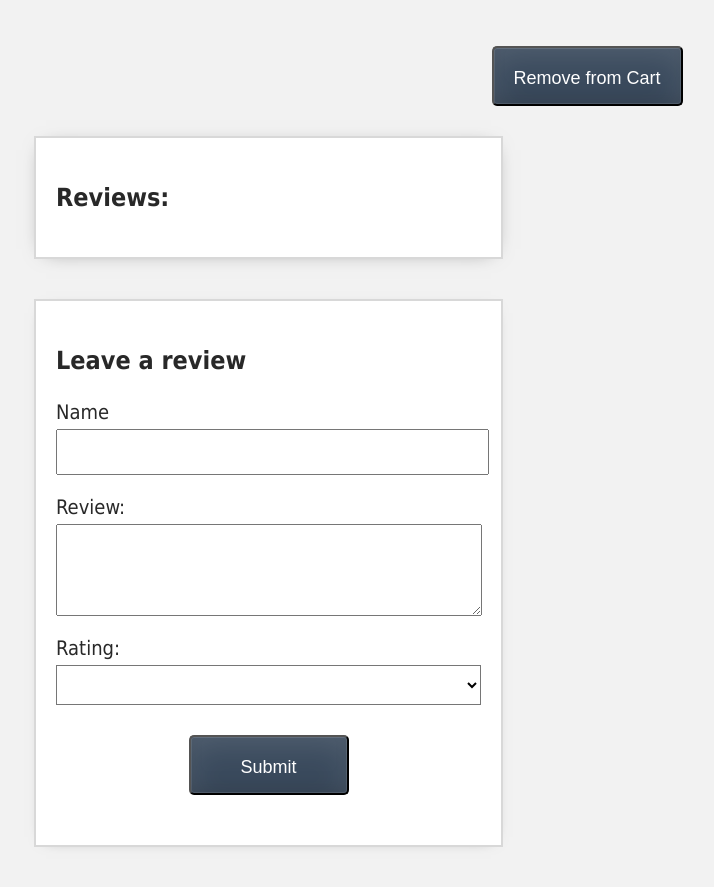
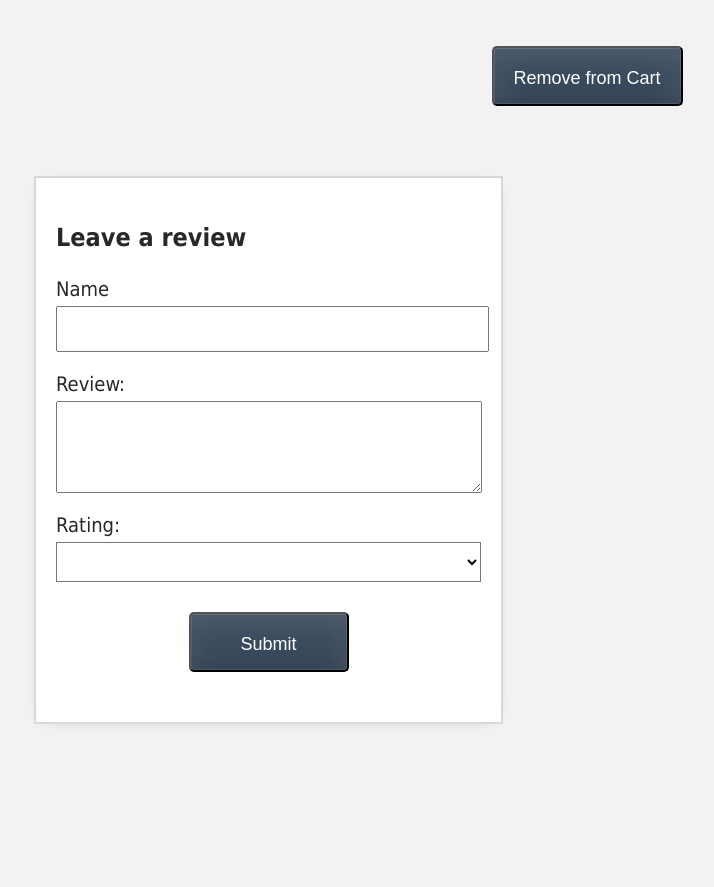
Before and after one commit to myronschippers/challenge-worksheet, a Vue app: page / in a window 1280 px wide. Shown: the part 900-1787 px from the top of the page, without its empty margins (22-736 px from the left). After the commit the page ends 1680 px from the top, so only its background shows below. Built offline with nearby package versions, Linux system fonts and the light colour scheme.

Commit message:
hiding reviews and only rendering if there are any reviews

```diff
--- a/src/components/ProductDisplay.vue
+++ b/src/components/ProductDisplay.vue
@@ -171,7 +171,7 @@ const addReviews = (newReview) => {
       </div>
     </div>
 
-    <ReviewsList :reviews="reviews"></ReviewsList>
+    <ReviewsList v-if="reviews.length > 0" :reviews="reviews"></ReviewsList>
     <ReviewForm @review-submitted="addReview"></ReviewForm>
   </div>
 </template>
```
